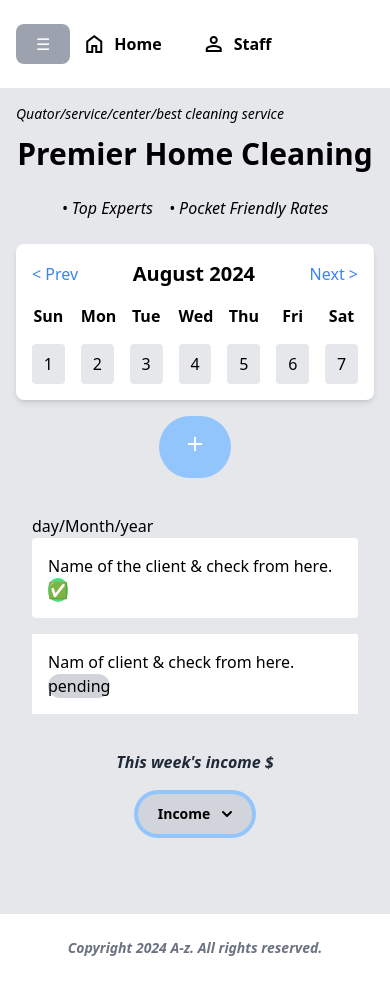
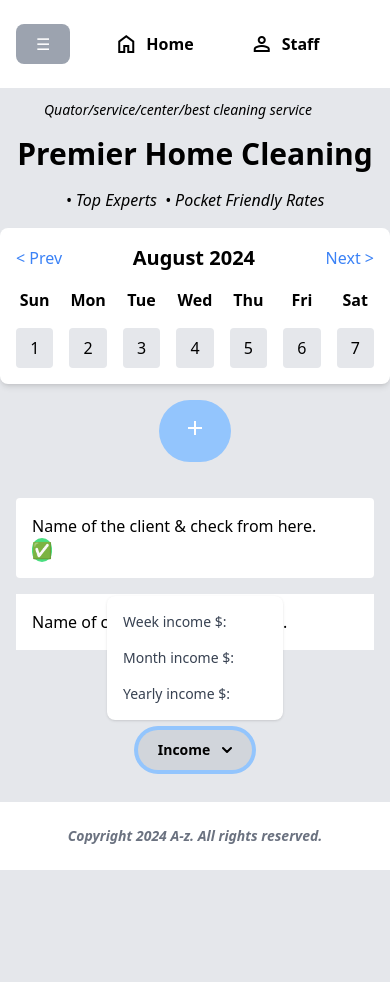
Before and after one commit to Aromalsathees/cleaning_project, a website: page ind.html in a window 390 px wide. Both pictures are taken after a click on the button "Income". After the commit the page ends 870 px from the top, so only its background shows below. Drawn offline with nearby package versions, Linux system fonts and the light colour scheme.

Commit message:
i have changed the ind file code

```diff
--- a/ind.html
+++ b/ind.html
@@ -3,29 +3,28 @@
 <head>
     <meta charset="UTF-8">
     <meta name="viewport" content="width=device-width, initial-scale=1.0">
-    <title>Responsive Page</title>
+    <title></title>
+    <link href="https://cdn.jsdelivr.net/npm/flowbite@2.4.1/dist/flowbite.min.css" rel="stylesheet" />
     <link rel="stylesheet" href="./src/output.css">
-    <link rel="stylesheet" href="https://fonts.googleapis.com/css2?family=Material+Symbols+Outlined:opsz,wght,FILL,GRAD@24,400,0,0" />
-    <style>
-      .transition-transform {
-          transition: transform 0.3s ease;
-      }
-    </style>
+    <link rel="stylesheet" href="https://fonts.googleapis.com/css2?family=Material+Symbols+Outlined:opsz,wght,FILL,GRAD@24,400,0,0">
 </head>
-<body class="bg-gray-200 flex flex-col min-h-screen">
+
+<body class="bg-gray-200">
 
     <!-- NAVBAR STARTS -->
-<div class="flex items-center justify-between bg-white py-6 px-4 md:px-8 lg:px-16">
-  <div class="flex-1 flex items-center">
-      <button id="toggle-btn" class="bg-gray-400 text-white px-5 py-2 rounded-lg md:hidden">
+    <div class="flex items-center justify-between bg-white py-6 px-4">
+        <div class="flex-1 flex">
+            <ul class="flex space-x-8">
+                <li>
+                    <button id="toggle-btn" class="bg-gray-400 text-white px-5 py-2 rounded-lg">
                         ☰
                     </button>
-      <ul class="flex space-x-4 md:space-x-8">
-          <li class="flex items-center font-bold text-black px-3 py-2 hover:bg-gray-200 rounded-lg cursor-pointer">
+                </li>
+                <li class="flex items-center font-bold text-black px-3 hover:bg-gray-200 rounded-lg cursor-pointer">
                     <span class="material-symbols-outlined mr-2">home</span>
                     <a href="./index.html">Home</a>
                 </li>
-          <li class="flex items-center font-bold text-black px-3 py-2 hover:bg-gray-200 rounded-lg cursor-pointer">
+                <li class="flex items-center font-bold text-black px-3 hover:bg-gray-200 rounded-lg cursor-pointer">
                     <span class="material-symbols-outlined mr-2">person</span>
                     <a href="./staff.html">Staff</a>
                 </li>
@@ -34,9 +33,8 @@
     </div>
     <!-- NAVBAR ENDS -->
 
-
     <!-- Sidebar starts -->
-<div id="sidebar" class="fixed top-0 left-0 w-64 h-screen bg-gray-800 text-white transition-transform transform -translate-x-full md:translate-x-0 md:relative md:w-auto">
+    <div id="sidebar" class="fixed top-0 left-0 w-64 h-screen bg-gray-800 text-white transition-transform transform -translate-x-full">
         <div class="p-4">
             <h1 class="italic text-4xl font-bold">A-z</h1>
         </div>
@@ -47,21 +45,17 @@
             </ul>
         </nav>
     </div>
-<!-- Sidebar Ends-->
+    <!-- Sidebar Ends -->
 
-
-<!-- Main Content -->
-<main class="flex-1 p-4 md:p-8">
-    <div class="text-black mb-6">
-        <div class="address mb-3 text-sm">
+    <!-- Content starts -->
+    <div class="text text-black">
+        <div class="address my-3 mx-11 text-sm">
             <p class="italic">Quator/service/center/best cleaning service</p>
         </div>
-        <div class="flex flex-col md:flex-row md:justify-center mb-4 text-black">
-            <div class="text-center font-bold text-3xl mb-2 md:mb-0">
+        <div class="flex font-bold my-4 text-black justify-center headline text-3xl">
             Premier Home Cleaning
         </div>
-        </div>
-        <div class="flex flex-wrap justify-center space-x-4">
+        <div class="flex justify-center items-center space-x-2">
             <div class="flex justify-center">
                 <p class="italic">• Top Experts</p>
             </div>
@@ -70,8 +64,9 @@
             </div>
         </div>
     </div>
+    <!-- Content ends -->
 
-    <!-- Calendar -->
+    <!-- Calendar starts -->
     <div class="max-w-4xl mx-auto bg-white rounded-lg shadow-md p-4 my-4">
         <div class="flex justify-between items-center mb-4">
             <button id="prev-month" class="text-blue-500">&lt; Prev</button>
@@ -79,7 +74,6 @@
             <button id="next-month" class="text-blue-500">Next &gt;</button>
         </div>
         <div class="grid grid-cols-7 gap-4">
-            <!-- Days of the week -->
             <div class="text-center font-bold">Sun</div>
             <div class="text-center font-bold">Mon</div>
             <div class="text-center font-bold">Tue</div>
@@ -97,64 +91,92 @@
             <div class="calendar-day text-center p-2 bg-gray-200 rounded cursor-pointer hover:bg-gray-500">7</div>
         </div>
     </div>
-    <!-- Calendar Ends -->
+    <!-- Calendar ends -->
 
-    <!-- Appointment button -->
-    <div class="flex justify-center items-center my-4">
-        <button class="bg-blue-300 hover:bg-blue-500 text-white font-bold py-4 px-6 rounded-full">
+    <!-- Appointment button starts -->
+    <div class="flex justify-center items-center">
+        <button class="bg-blue-300 hover:bg-gray-500 text-white font-bold py-4 px-6 rounded-full">
             <span class="material-symbols-outlined">
-                <a href="./appoiments.html">Add</a>
+                <a href="./appointments.html">Add</a>
             </span>
         </button>
     </div>
+    <!-- Appointment button ends -->
 
-    <!-- Appointments list -->
-    <!-- Appoiments list starts from here -->
-    <div class="max-w-4xl mx-auto appoiments_details text-black text-start p-4 my-5">
+    <!-- Appointments list starts -->
+    <div class="max-w-4xl mx-auto appointments_details text-black text-start p-4 my-5">
         <ul>
-           <div id="datepicker-inline" inline-datepicker data-date="02/25/2024">day/Month/year</div>
+            <!-- Add Date usig this -->
+             <!-- <div id="datepicker-inline" inline-datepicker data-date="">Day/Month/Year</div>  -->
+             <!-- Add Date usig this -->
             <li class="flex rounded flex-col details bg-white p-4">Name of the client & check from here.
                 <div class="flex justify-end items-end w-fit rounded-full bg-green-400">✅</div>
             </li>
-
             <li class="h-4"></li>
-           <li class="flex flex-col details bg-white p-4">Nam of client & check from here.
-             <div class="flex justify-end items-end w-fit rounded-full bg-gray-300">pending</div>
+            <li class="flex flex-col details bg-white p-4">Name of client & check from here.
+                <div class="flex justify-end items-end w-fit rounded-full bg-gray-300"></div>
             </li>
         </ul>
     </div>
-   <!-- Appoiments code Ends here -->
-    <!-- Appointments Ends -->
+    <!-- Appointments list ends -->
 
-    <!-- Income -->
+    <!-- Income section starts -->
     <div class="text-center my-5 text-gray-800 font-bold">
         <p class="italic">This week's income $</p>
     </div>
-    <div class="flex justify-center items-center mb-8">
-        <button id="dropdownHoverButton" data-dropdown-toggle="dropdownHover" data-dropdown-trigger="hover" class="text-black bg-gray-300 hover:bg-gray-400 mb-8 focus:ring-4 focus:outline-none focus:ring-blue-300 font-bold rounded-full text-sm px-5 py-2.5 text-center inline-flex items-center" type="button">
+    <div class="flex justify-center items-center">
+        <button id="dropdownHoverButton" data-dropdown-toggle="dropdownHover" data-dropdown-trigger="hover" class="text-black bg-gray-300 hover:bg-white mb-8 focus:ring-4 focus:outline-none focus:ring-blue-300 font-bold rounded-full text-sm px-5 py-2.5 text-center inline-flex items-center" type="button">
             Income
             <svg class="w-2.5 h-2.5 ms-3" aria-hidden="true" xmlns="http://www.w3.org/2000/svg" fill="none" viewBox="0 0 10 6">
                 <path stroke="currentColor" stroke-linecap="round" stroke-linejoin="round" stroke-width="2" d="m1 1 4 4 4-4"/>
             </svg>
         </button>
     </div>
-    <!-- Dropdown menu -->
     <div id="dropdownHover" class="items-center z-10 hidden bg-white divide-y divide-gray-100 rounded-lg shadow w-44 dark:bg-gray-700">
         <ul class="py-2 text-sm text-gray-700 dark:text-gray-200" aria-labelledby="dropdownHoverButton">
-            <li><a href="#" class="block px-4 py-2 hover:bg-gray-100 dark:hover:bg-gray-600 dark:hover:text-white">Week income $</a></li>
-            <li><a href="#" class="block px-4 py-2 hover:bg-gray-100 dark:hover:bg-gray-600 dark:hover:text-white">Month income $</a></li>
-            <li><a href="#" class="block px-4 py-2 hover:bg-gray-100 dark:hover:bg-gray-600 dark:hover:text-white">Yearly income $</a></li>
+            <li>
+                <a href="#" class="block px-4 py-2 hover:bg-gray-100 dark:hover:bg-gray-600 dark:hover:text-white">Week income $:</a>
+            </li>
+            <li>
+                <a href="#" class="block px-4 py-2 hover:bg-gray-100 dark:hover:bg-gray-600 dark:hover:text-white">Month income $:</a>
+            </li>
+            <li>
+                <a href="#" class="block px-4 py-2 hover:bg-gray-100 dark:hover:bg-gray-600 dark:hover:text-white">Yearly income $:</a>
+            </li>
         </ul>
     </div>
-    <!-- Income Ends -->
+    <!-- Income section ends -->
 
-</main>
-
-<!-- Footer -->
-<footer class="bg-white w-full py-6 mt-auto">
+    <!-- Footer starts -->
+    <footer class="bg-white w-full py-6">
         <p class="italic text-center text-sm text-gray-500 font-bold">Copyright 2024 A-z. All rights reserved.</p>
     </footer>
-<!-- Footer Ends -->
+    <!-- Footer ends -->
 
+    <!-- Script for sidebar and dropdown -->
+    <script>
+        // Sidebar toggle
+        document.getElementById('toggle-btn').addEventListener('click', function() {
+            const sidebar = document.getElementById('sidebar');
+            sidebar.classList.toggle('-translate-x-full');
+        });
+
+        // Dropdown menu toggle
+        document.getElementById('dropdownHoverButton').addEventListener('click', function(event) {
+            event.stopPropagation(); // Prevents the click event from propagating to the document
+            const dropdown = document.getElementById('dropdownHover');
+            dropdown.classList.toggle('hidden');
+        });
+
+        // Close dropdown when clicking outside
+        document.addEventListener('click', function(event) {
+            const dropdown = document.getElementById('dropdownHover');
+            if (!dropdown.contains(event.target) && !document.getElementById('dropdownHoverButton').contains(event.target)) {
+                dropdown.classList.add('hidden');
+            }
+        });
+    </script>
+
+<script src="https://cdn.jsdelivr.net/npm/flowbite@2.4.1/dist/flowbite.min.js"></script>
 </body>
 </html>
--- a/package.json
+++ b/package.json
@@ -5,12 +5,15 @@
   "main": "index.js",
   "scripts": {
     "test": "echo \"Error: no test specified\" && exit 1",
-     "build":"npx tailwindcss -i ./src/input.css -o ./src/output.css --watch"
+    "build": "npx tailwindcss -i ./src/input.css -o ./src/output.css --watch"
   },
   "keywords": [],
   "author": "",
   "license": "ISC",
   "devDependencies": {
     "tailwindcss": "^3.4.7"
+  },
+  "dependencies": {
+    "flowbite": "^2.4.1"
   }
 }
--- a/tailwind.config.js
+++ b/tailwind.config.js
@@ -4,5 +4,6 @@ module.exports = {
   theme: {
     extend: {},
   },
-  plugins: [],
+  plugins: [
+  ],
 }
```
Also changed, not shown: index.html (+7 -3 lines), src/output.css, 1 other file. Lines whose indentation alone changed are shown as unchanged.
